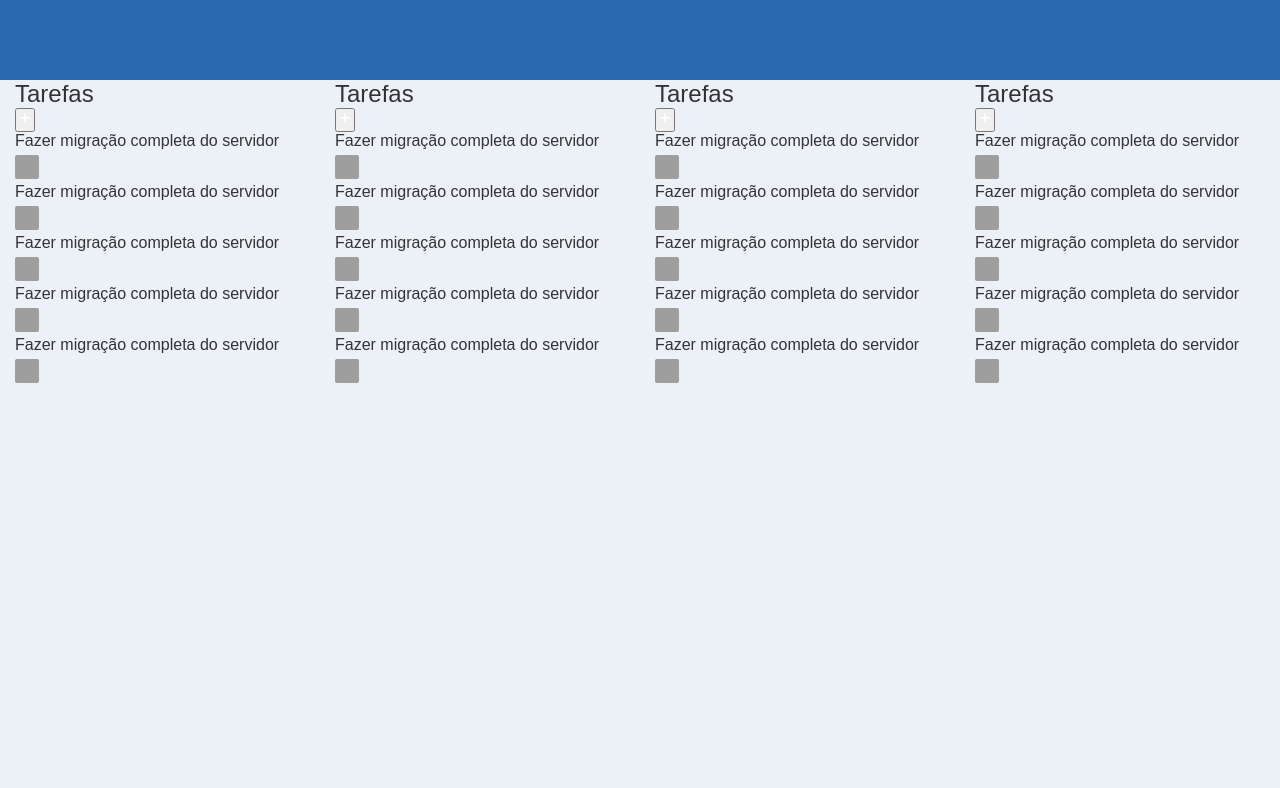
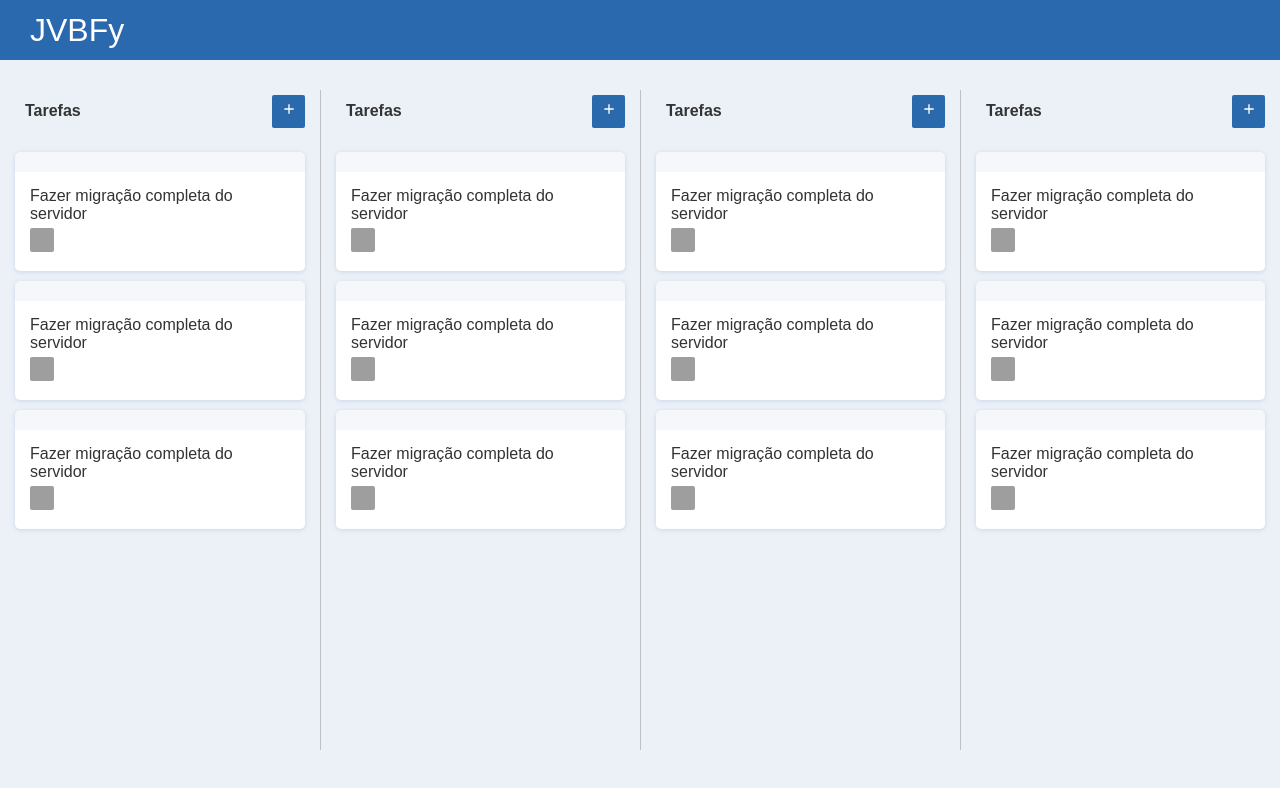
Before and after one commit to jhonatanllima/jvbfy, a React (Create React App) app: page / in a window 1280 px wide. Shown: the top 788 px of the page. Built offline with nearby package versions, Linux system fonts and the light colour scheme; grey boxes are pictures that could not be loaded.

Commit message:
Intialize styled on Card, Board, Header and List, coments in all styles (pt-br)

```diff
--- a/src/Components/Board/styles.js
+++ b/src/Components/Board/styles.js
@@ -1,6 +1,7 @@
 import styled from 'styled-components';
 
 export const Container = styled.div`
-  display: flex; /**elemento de forma horizontal */
-
+  display: flex; /**elemento de forma horizontal, nesse caso influenciou o flex-basis horizontalmente */
+  padding: 30px 0; /**espaçamento interno em cima e em baixo */
+  height: calc(100% - 80px) /**dessa forma ele ocupa 100% da altura menos 80px necessário no global o height estar 100% tbm */
 `;
--- a/src/Components/Card/styles.js
+++ b/src/Components/Card/styles.js
@@ -1,6 +1,17 @@
 import styled from 'styled-components';
 
 export const Container = styled.div`
+  position: relative; /** o header com as prioridades vao receber position absolute */
+  background: #fff; /** cor de fundo */
+  border-radius: 5px; /** borda arredondada */
+  margin-bottom: 10px; /** margem externa da parte de baixo */
+  padding: 15px; /** espaçamento interno de 15px em todo o conteúdo */
+  box-shadow: 0 1px 4px 0 rgba(192, 208, 230, 0.8); /** sombra de 1px  4px de blur*/
+  border-top: 20px solid rgba(230, 236, 245, 0.4); /** borda do topo, solida (bruta) rgba pois precisa de opacidade */
+
+  header{
+    position: absolute; /** o card é relativo */
+  }
 
   img{
     width: 24px; /**Largura de 24 px */
--- a/src/Components/Header/index.js
+++ b/src/Components/Header/index.js
@@ -5,7 +5,7 @@
 export default function Header(){
   return(
     <Container>
-
+      <h1>JVBFy</h1>
     </Container>
   );
 }
--- a/src/Components/Header/styles.js
+++ b/src/Components/Header/styles.js
@@ -1,7 +1,7 @@
 import styled from 'styled-components';
 
 export const Container = styled.div`
-  height: 80px; /**altura fixa */
+  height: 60px; /**altura fixa */
   padding: 0 30px; /**espaçamento nas laterais*/
   background: #2a69ae; /**cor de fundo*/
   color: #fff;/**cor de dentro dele*/
--- a/src/Components/List/index.js
+++ b/src/Components/List/index.js
@@ -20,8 +20,7 @@
         <Card />
         <Card />
         <Card />
-        <Card />
-        <Card />
+
       </ul>
      </Container>
   );
--- a/src/Components/List/styles.js
+++ b/src/Components/List/styles.js
@@ -3,5 +3,37 @@
 export const Container = styled.div`
   padding: 0 15px; /**espaçamento interno nas laterais de 15px */
   height: 100%; /**altura de 100% */
-  flex: 0 0 320px; /** união de flex grow habilidade de esticar mais do que o necessário, flex-shrink possibilidade do elemento reduzir e flex-basis determina o tamnho base desse elemento */
+  flex: 0 0 320px; /** união de flex grow habilidade de esticar mais do que o necessário, flex-shrink possibilidade do elemento reduzir e flex-basis determina o tamanho base desse elemento */
+
+  & + div{/**todo elemento que precede o primeiro pega essa estilização, toda div que tem antes dela outra div */
+    border-left: 1px solid rgba(0,0,0,0.2); /** uma borda solida a esquerda com 5% de opacidade */
+  }
+
+  header{
+      display: flex; /**  para um elemento ficar dentro do outro*/
+      justify-content: space-between; /**  para que cada um deles fique em um canto*/
+      align-items: center; /** por que o button vai ser maior que o h2 */
+      height: 42px; /** altura fixa de 42 pixels */
+      margin-bottom: 20px; /** margem do conteúdo de 20px */
+
+    h2{
+      font-weight: 600; /** o quanto ela é negrito */
+      font-size: 16px;/** o tamanho dela */
+      padding: 0 10px; /** espaçamento interno nas laterais de 10px */
+
+    }
+
+    button {
+      width: 33px; /** largura */
+      height: 33px; /** altura */
+      border-radius: 2px;
+      background: #2a69ab; /** cor de fundo */
+      border: 0; /** tirar a borda preta */
+      cursor: pointer; /** pra virar a mãozinha */
+    }
+
+    ul{
+      margin-top: 30px; /** margem externa de 30px */
+    }
+  }
 `;
--- a/src/Pages/Main/index.js
+++ b/src/Pages/Main/index.js
@@ -12,7 +12,6 @@
     <>
       <Header />
       <Board />
-
     </>
   );
 };
```
